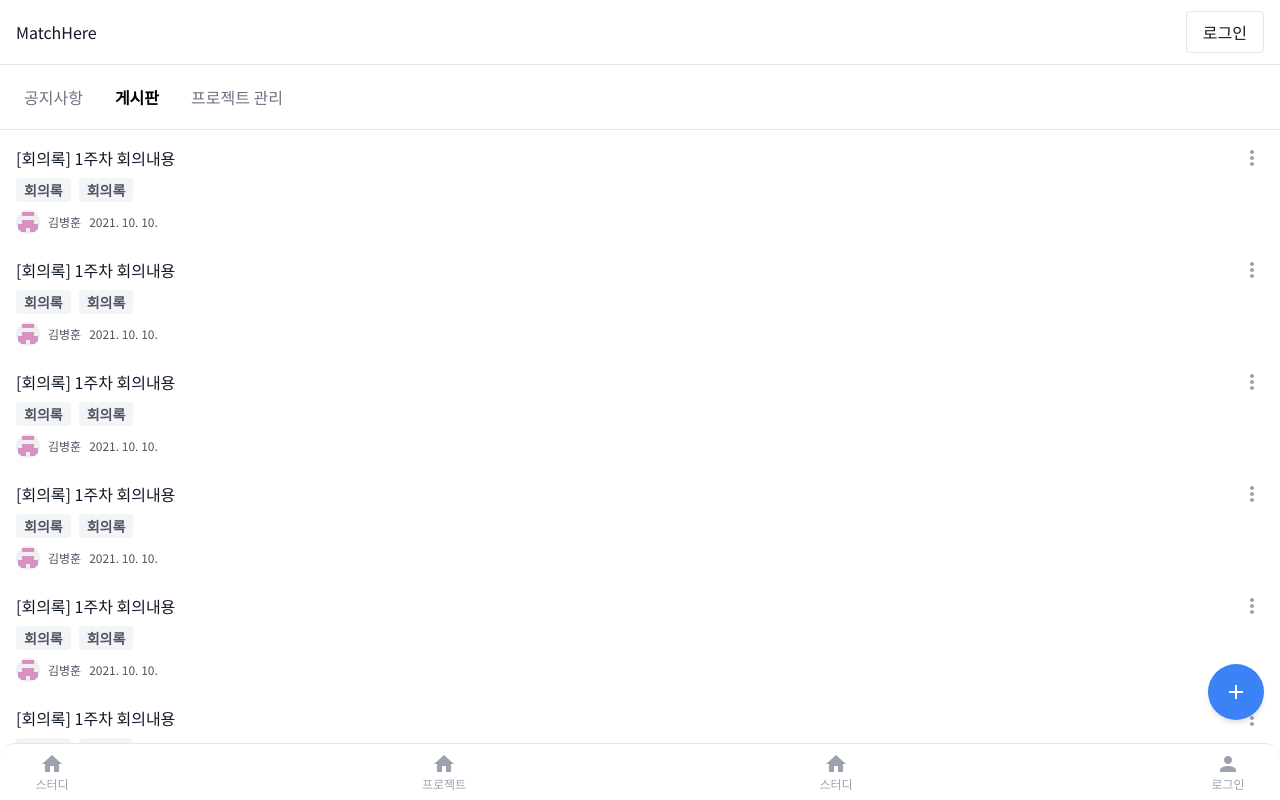
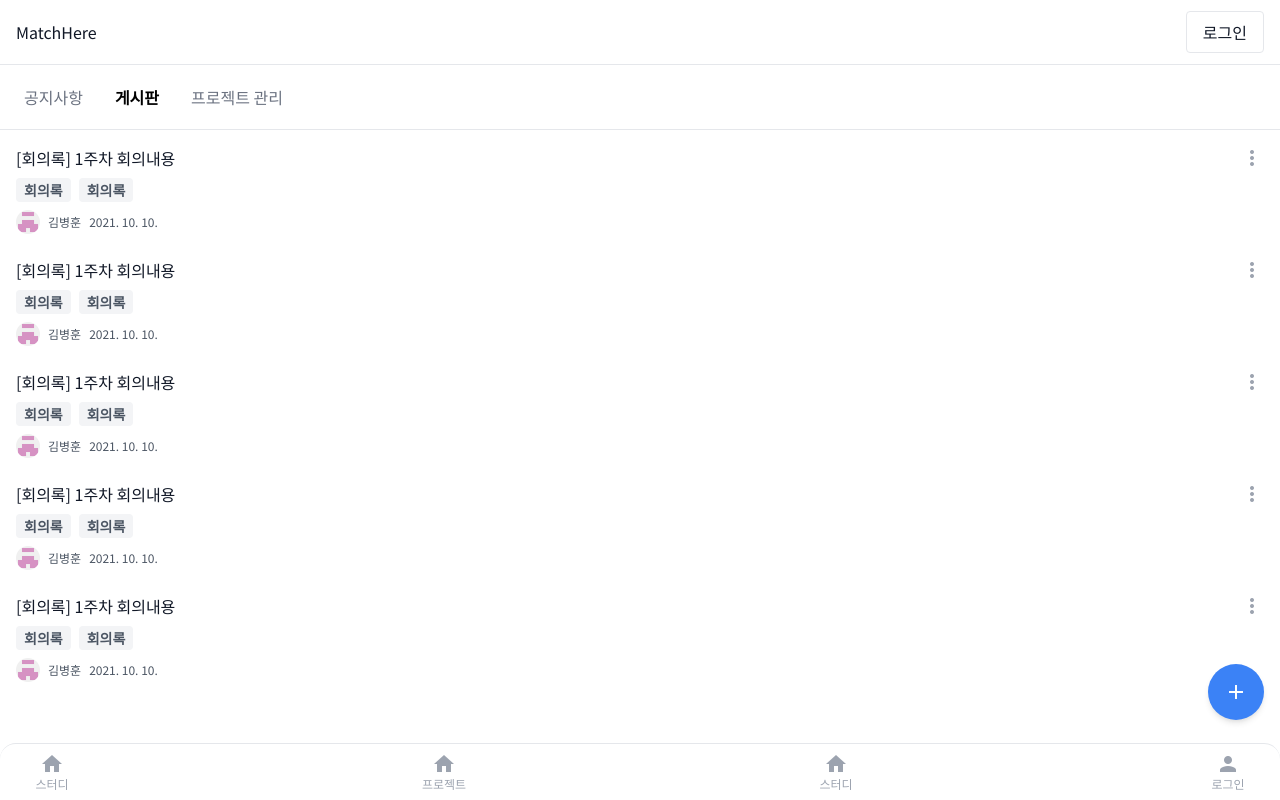
Before and after one commit to cys4585/matchhere-personal, a Vue app in the folder frontend/: page /projects/detail/1/board in a window 1280 px wide. Shown: the top 800 px of the page. Built offline with nearby package versions, Linux system fonts and the light colour scheme.

Commit message:
Update: project 페이지 구조 조정

```diff
--- a/frontend/src/router/index.js
+++ b/frontend/src/router/index.js
@@ -13,12 +13,13 @@ import ProjectList from "@/views/project/ProjectList.vue"
 import ProjectForm from "@/views/project/ProjectForm.vue"
 import ProjectArticle from "@/views/project/ProjectArticle.vue"
 import ProjectDetail from "@/views/project/ProjectDetail.vue"
-import ProjectManage from "@/views/project/ProjectManage.vue"
-import ProjectBoard from "@/views/project/ProjectBoard.vue"
-import ProjectNotiBoard from "@/views/project/ProjectNotiBoard.vue"
-import ArticleForm from "@/views/project/ArticleForm.vue"
-import BoardArticleList from "@/views/project/BoardArticleList.vue"
-import BoardDetail from "@/views/project/BoardDetail.vue"
+import ProjectManage from "@/views/project/detail/ProjectManage.vue"
+import ProjectBoard from "@/views/project/detail/ProjectBoard.vue"
+import ProjectNotiBoard from "@/views/project/detail/ProjectNotiBoard.vue"
+import ArticleForm from "@/views/project/detail/ArticleForm.vue"
+import BoardArticleList from "@/views/project/detail/BoardArticleList.vue"
+import BoardDetail from "@/views/project/detail/BoardDetail.vue"
+import NotiBoardArticleList from "@/views/project/detail/NotiBoardArticleList.vue"
 
 import Login from "@/views/auth/Login.vue"
 import Signup from "@/views/auth/Signup.vue"
@@ -121,8 +122,19 @@ const routes = [
           },
           {
             path: "noti-board",
-            name: "ProjectNotiBoard",
             component: ProjectNotiBoard,
+            children: [
+              {
+                path: "",
+                name: "NotiBoardArticleList",
+                component: NotiBoardArticleList,
+              },
+              {
+                path: "detail/:articleId",
+                name: "BoardDetail",
+                component: BoardDetail,
+              },
+            ],
           },
           {
             path: "article/form",
--- a/frontend/src/views/project/ProjectDetail.vue
+++ b/frontend/src/views/project/ProjectDetail.vue
@@ -2,8 +2,8 @@
   <nav>
     <button
       @click="handleClick"
-      name="ProjectNotiBoard"
-      :class="{ active: activedView === 'ProjectNotiBoard' }"
+      name="NotiBoardArticleList"
+      :class="{ active: activedView === 'NotiBoardArticleList' }"
     >
       공지사항
     </button>
--- a/frontend/src/views/project/ProjectNotiBoard.vue
+++ b/frontend/src/views/project/detail/BoardArticleList.vue
@@ -1,5 +1,4 @@
 <template>
-  <div>
   <div class="p-4 grid gap-6">
     <BoardArticleItem />
     <BoardArticleItem />
@@ -8,7 +7,6 @@
     <BoardArticleItem />
   </div>
   <AddBoardArticleButton @addClick="handleAddClick()" />
-  </div>
 </template>
 
 <script>
@@ -17,7 +15,7 @@ import AddBoardArticleButton from "@/components/common/AddBoardArticleButton.vue
 import { useRouter } from "vue-router"
 
 export default {
-  name: "ProjectNotiBoard",
+  name: "BoardArticleList",
   components: { BoardArticleItem, AddBoardArticleButton },
   setup() {
     const router = useRouter()
--- a/frontend/src/views/project/BoardArticleList.vue
+++ b/frontend/src/views/project/detail/NotiBoardArticleList.vue
@@ -1,9 +1,6 @@
 <template>
+  <div>
     <div class="p-4 grid gap-6">
-    <BoardArticleItem />
-    <BoardArticleItem />
-    <BoardArticleItem />
-    <BoardArticleItem />
       <BoardArticleItem />
       <BoardArticleItem />
       <BoardArticleItem />
@@ -11,6 +8,7 @@
       <BoardArticleItem />
     </div>
     <AddBoardArticleButton @addClick="handleAddClick()" />
+  </div>
 </template>
 
 <script>
@@ -19,7 +17,7 @@ import AddBoardArticleButton from "@/components/common/AddBoardArticleButton.vue
 import { useRouter } from "vue-router"
 
 export default {
-  name: "BoardArticleList",
+  name: "NotiBoardArticleList",
   components: { BoardArticleItem, AddBoardArticleButton },
   setup() {
     const router = useRouter()
--- /dev/null
+++ b/frontend/src/views/project/detail/ProjectNotiBoard.vue
@@ -0,0 +1,12 @@
+<template>
+  <router-view></router-view>
+</template>
+
+<script>
+export default {
+  name: "ProjectNotiBoard",
+  components: {},
+}
+</script>
+
+<style lang="scss" scoped></style>
```
Also changed, not shown: frontend/src/views/project/detail/ArticleForm.vue (renamed from frontend/src/views/project/ArticleForm.vue), frontend/src/views/project/detail/BoardDetail.vue (renamed from frontend/src/views/project/BoardDetail.vue), frontend/src/views/project/detail/ProjectBoard.vue (renamed from frontend/src/views/project/ProjectBoard.vue), frontend/src/views/project/detail/ProjectManage.vue (renamed from frontend/src/views/project/ProjectManage.vue). Lines whose indentation alone changed are shown as unchanged.
